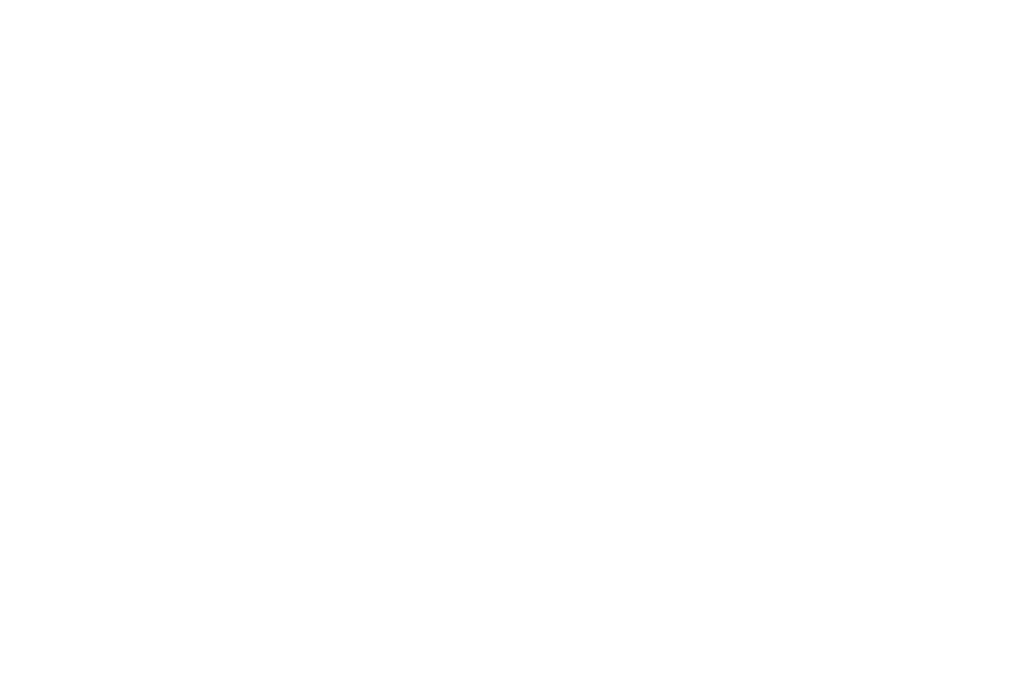
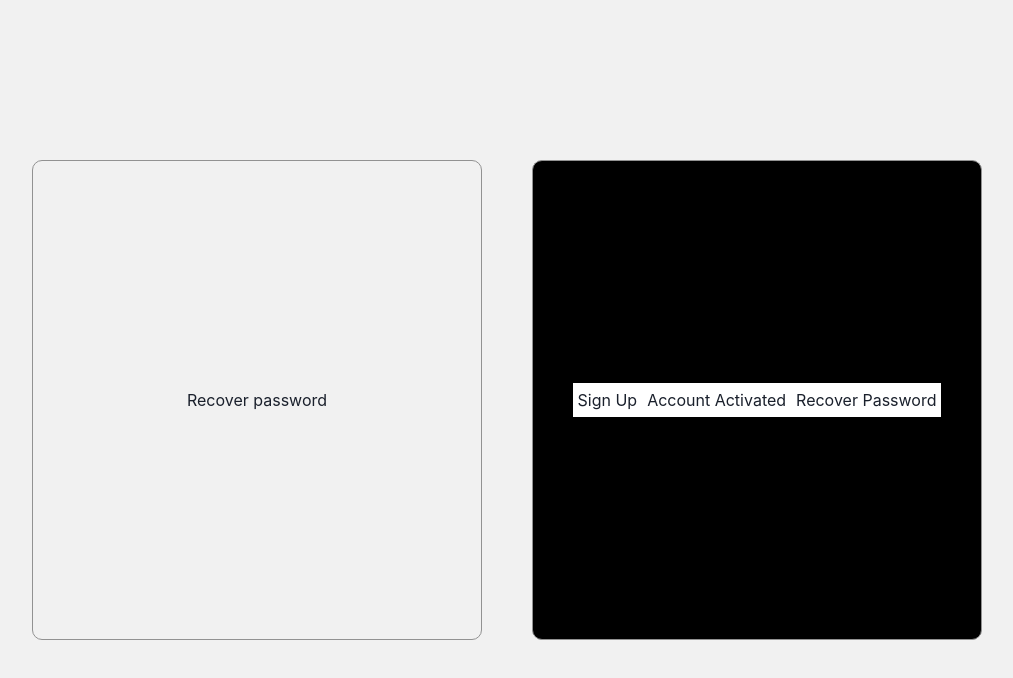
Before and after one commit to EdsonMartinelli/LoginSystem-Frontend, a React (Vite) app: page /recover in a window 1280 px wide. Before the commit this address had no page. Shown: the top 678 px of the page, without its empty margins (133-1146 px from the left). Built offline with nearby package versions, Linux system fonts and the light colour scheme.

Commit message:
animation with more pages and organize app

```diff
--- a/src/App.tsx
+++ b/src/App.tsx
@@ -1,34 +1,15 @@
-import { Autentication } from './pages/Autentication/Autentication'
-import { Routes, Route, useLocation } from 'react-router-dom'
-import { Home } from './pages/Home/Home'
-import { Login } from './components/Login'
-import { SignUp } from './components/SignUp'
-import { AnimatePresence } from 'framer-motion'
+import { ChakraProvider } from '@chakra-ui/react'
+import { BrowserRouter } from 'react-router-dom'
+import AppRoutes from './AppRoutes'
 
 
-/*
-   You need to wrap the entire app with AnimationPresence. The attribute
-   exitBeforeEnter will wait a render component finish the animetion for
-   start another.
-
-   You need to pass location, and key in Routes because frame-motion use
-   this information internally in page animation transition and others
-   animations.
-
-*/
-
 function App() {
-  const location = useLocation()
   return (
-    <AnimatePresence exitBeforeEnter>
-      <Routes location={location} key={location.pathname}>
-        <Route path="/auth" element={<Autentication />}>
-          <Route path="/auth/login" element={<Login />}/>
-          <Route path="/auth/signup" element={<SignUp />}/>
-        </Route>
-        <Route path="/home" element={<Home />} />
-      </Routes>
-    </AnimatePresence>
+    <ChakraProvider>
+      <BrowserRouter>
+        <AppRoutes />
+      </BrowserRouter>
+    </ChakraProvider>
   )
 }
 
--- /dev/null
+++ b/src/AppRoutes.tsx
@@ -0,0 +1,40 @@
+import { AnimatedAuth } from './pages/Autentication/AnimatedAuth'
+import { Routes, Route, useLocation } from 'react-router-dom'
+import { Home } from './pages/Home/Home'
+import { Login } from './components/Login'
+import { SignUp } from './components/SignUp'
+import { AnimatePresence } from 'framer-motion'
+import { RecoverPassword } from './components/recoverPassword'
+import { ConfirmEmail } from './components/ConfirmEmail'
+import { AccountActivated } from './components/AccountActivated'
+
+/*
+   You need to wrap the entire app with AnimationPresence. The attribute
+   exitBeforeEnter will wait a render component finish the animetion for
+   start another.
+
+   You need to pass location, and key in Routes because frame-motion use
+   this information internally in page animation transition and others
+   animations.
+
+*/
+
+function AppRoutes() {
+  const location = useLocation()
+  return (
+    <AnimatePresence exitBeforeEnter>
+      <Routes location={location} key={location.pathname}>
+        <Route element={<AnimatedAuth />}>
+          <Route path="/login" element={<Login />}/>
+          <Route path="/recover" element={<RecoverPassword />}/>
+          <Route path="/signup" element={<SignUp />}/>
+          <Route path="/signup/active/:id" element={<ConfirmEmail />}/>
+          <Route path="/signup/activated" element={<AccountActivated />}/>
+        </Route>
+        <Route path="/home" element={<Home />} />
+      </Routes>
+    </AnimatePresence>
+  )
+}
+
+export default AppRoutes
--- /dev/null
+++ b/src/components/AccountActivated.tsx
@@ -0,0 +1,5 @@
+export function AccountActivated() {
+    return (
+        <h1>Account activated.</h1>
+    )
+}
--- /dev/null
+++ b/src/components/ConfirmEmail.tsx
@@ -0,0 +1,5 @@
+export function ConfirmEmail() {
+    return (
+        <h1>Confirme your email to active your account.</h1>
+    )
+}
--- /dev/null
+++ b/src/components/RecoverPassword.tsx
@@ -0,0 +1,5 @@
+export function RecoverPassword() {
+    return (
+        <h1>Recover password</h1>
+    )
+}
--- a/src/main.tsx
+++ b/src/main.tsx
@@ -1,15 +1,9 @@
 import React from 'react'
 import ReactDOM from 'react-dom/client'
-import { ChakraProvider } from '@chakra-ui/react'
-import { BrowserRouter} from 'react-router-dom'
 import App from './App'
 
 ReactDOM.createRoot(document.getElementById('root') as HTMLElement).render(
   <React.StrictMode>
-    <ChakraProvider>
-      <BrowserRouter>
-        <App />
-      </BrowserRouter>
-    </ChakraProvider>
+    <App />
   </React.StrictMode>
 )
--- a/src/pages/Autentication/Autentication.css
+++ b/src/pages/Autentication/AnimatedAuth.css
@@ -8,7 +8,7 @@
     gap: 50px;
 }
 
-.login-content{
+.outlet-content{
     width: 450px;
     height: 60%;
     display: flex;
@@ -18,7 +18,7 @@
     border-radius: 10px;
 }
 
-.signup-content{
+.image-content{
     width: 450px;
     height: 60%;
     display: flex;
@@ -28,5 +28,9 @@
     border-radius: 10px;
 
     background-color: black;
-    z-index: 999;
 }
+
+.image-content-button{
+    background-color: #fff;
+    padding: 5px;
+}
--- /dev/null
+++ b/src/pages/Autentication/AnimatedAuth.tsx
@@ -0,0 +1,80 @@
+import { motion } from "framer-motion";
+import { Outlet, useLocation, useNavigate } from "react-router-dom";
+import "./AnimatedAuth.css"
+
+type typeState = {
+  from: string,
+  outletSide: string
+} | undefined
+
+export function AnimatedAuth(){
+  const location = useLocation();
+  const page = location.pathname;
+  const navigate = useNavigate();
+  const outletSide = (page.split("/")[1] == "signup") ? "right": "left"
+  const outletPreviousSide = (location.state as typeState)?.outletSide
+
+  function handleClick() {
+    (outletSide == "left") ?
+      navigate("/signup", { state: { from: page, outletSide} })
+    :
+      navigate("/login", { state: { from: page, outletSide} })
+  }
+
+  function accountActivated() {
+    navigate("/signup/activated", { state: { from: page, outletSide} })
+  }
+
+  function recoverPassword() {
+    navigate("/recover", { state: { from: page, outletSide} })
+  }
+
+  function animationImage(){
+    if( outletSide == outletPreviousSide) return 0
+    return (outletSide == "right") ? -500 : 500
+  }
+
+  return (
+    <motion.div
+      className="content"
+      initial={{flexDirection: (outletSide == "right") ? "row" : "row-reverse"}}
+      transition={{ delay: 1 }}
+    >
+      <motion.aside
+        className="image-content"
+        initial={{x: 0 }}
+        animate={{x: 0 }}
+        exit={{x: animationImage()}}
+        transition={{ duration: 1 }}
+      >
+        <button
+          className="image-content-button"
+          onClick={() => {handleClick()}}
+        >
+          {(outletSide == "left")? "Sign Up" : "Login"}
+        </button>
+        <button
+          className="image-content-button"
+          onClick={() => {accountActivated()}}
+        >
+          Account Activated
+        </button>
+        <button
+          className="image-content-button"
+          onClick={() => {recoverPassword()}}
+        >
+          Recover Password
+        </button>
+      </motion.aside>
+      <motion.main
+        className="outlet-content"
+        initial={{opacity :0 }}
+        animate={{opacity :1 }}
+        exit={{opacity :0 }}
+        transition={{ duration: 0.5 }}
+      >
+        <Outlet />
+      </motion.main>
+    </motion.div>
+  )
+}
--- a/src/pages/Autentication/Autentication.tsx
+++ /dev/null
@@ -1,46 +0,0 @@
-import { motion } from "framer-motion";
-import "./Autentication.css"
-import { Outlet, useLocation, useNavigate } from "react-router-dom";
-
-
-export function Autentication(){
-  const location = useLocation();
-
-  function getLastPage(){
-    const pages = location.pathname.split("/")
-    return pages[pages.length - 1]
-  }
-
-  const navigate = useNavigate();
-
-  function handleClick() {
-    (getLastPage() == "login") ? navigate("/auth/signup") : navigate("/auth/login")
-  }
-
-  return (
-    <motion.div
-      className="content"
-        initial={{flexDirection: (getLastPage() == "login") ? "row-reverse" : "row"}}
-        transition={{ delay: 1 }}
-      >
-      <motion.aside
-        className="signup-content"
-        initial={{x: 0 }}
-        animate={{x: 0 }}
-        exit={{x: (getLastPage() == "login") ? 500 : -500}}
-        transition={{ duration: 1 }}
-      >
-        <button onClick={() => {handleClick()}}> teste</button>
-      </motion.aside>
-      <motion.main
-        className="login-content"
-        initial={{opacity :0 }}
-        animate={{opacity :1 }}
-        exit={{opacity :0 }}
-        transition={{ duration: 0.5 }}
-      >
-        <Outlet />
-      </motion.main>
-    </motion.div>
-  )
-}
```
